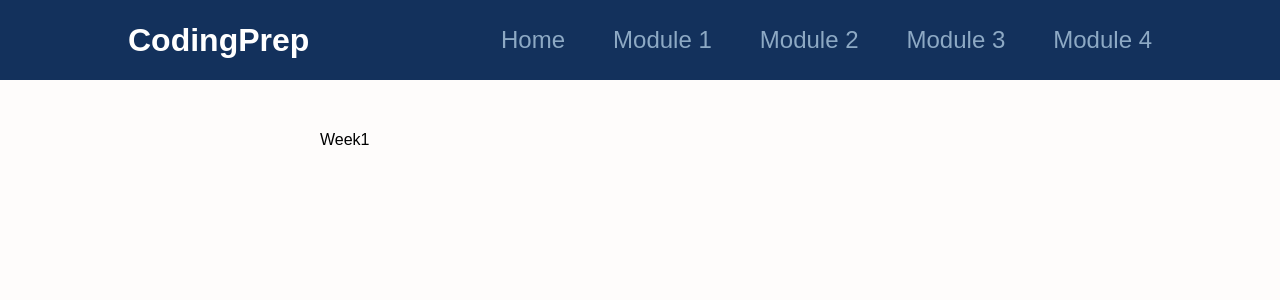
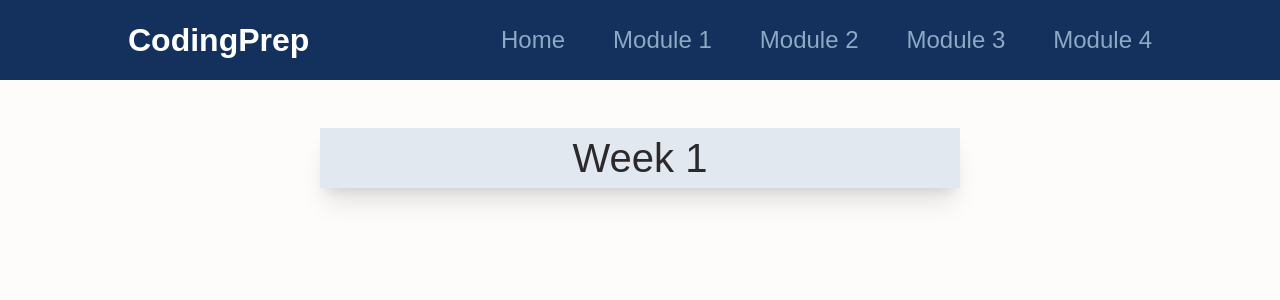
Before and after one commit to Tanushree227/coding_preparation, a React (Create React App) app: page /week1 in a window 1280 px wide. Shown: the top 300 px of the page. Built offline with nearby package versions, Linux system fonts and the light colour scheme.

Commit message:
starting writing content for week1

```diff
--- a/src/pages/Week1.js
+++ b/src/pages/Week1.js
@@ -2,6 +2,8 @@ import React from 'react'
 
 export default function Week1() {
   return (
-    <div>Week1</div>
+    <div className='card shadow-xl bg-slate-200'>
+      <h1 className='text-center'>Week 1</h1>
+    </div>
   )
 }
```
